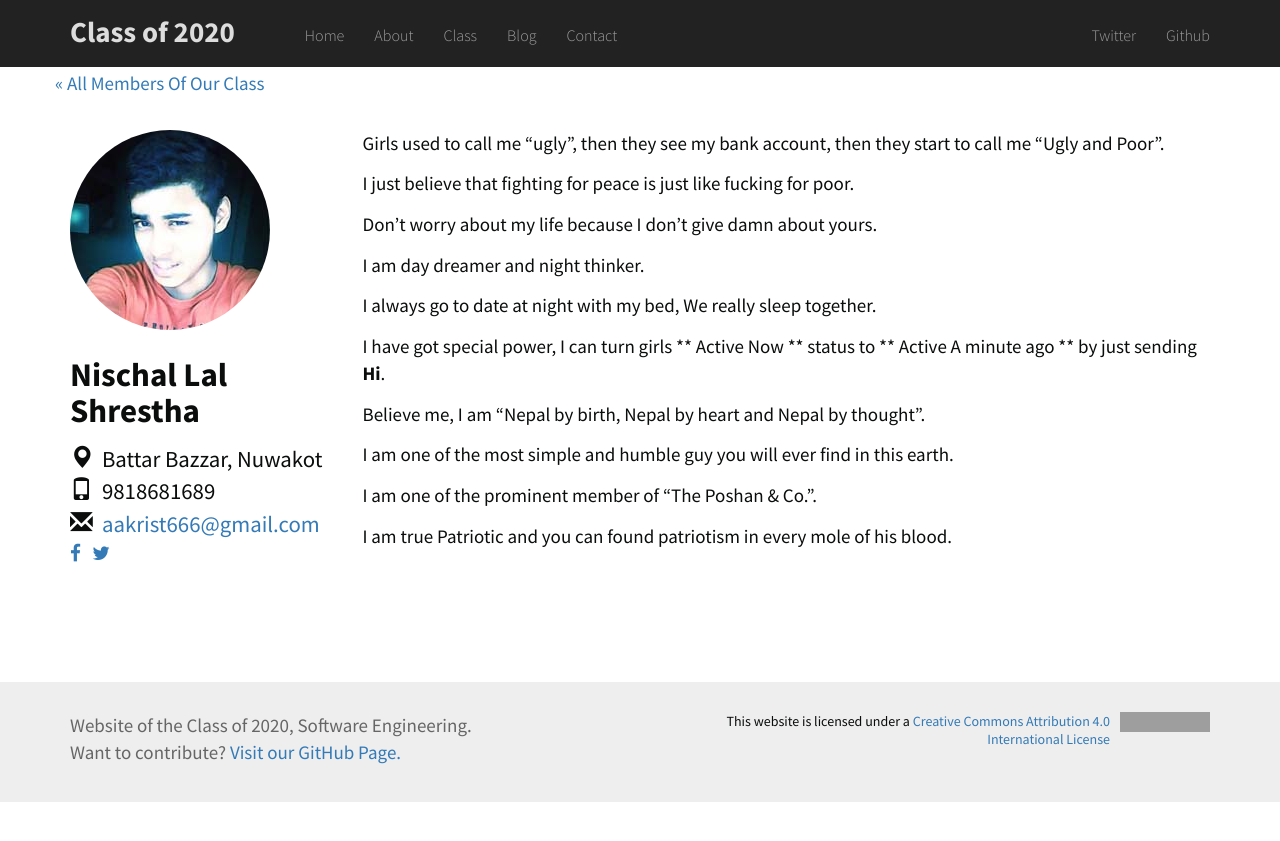
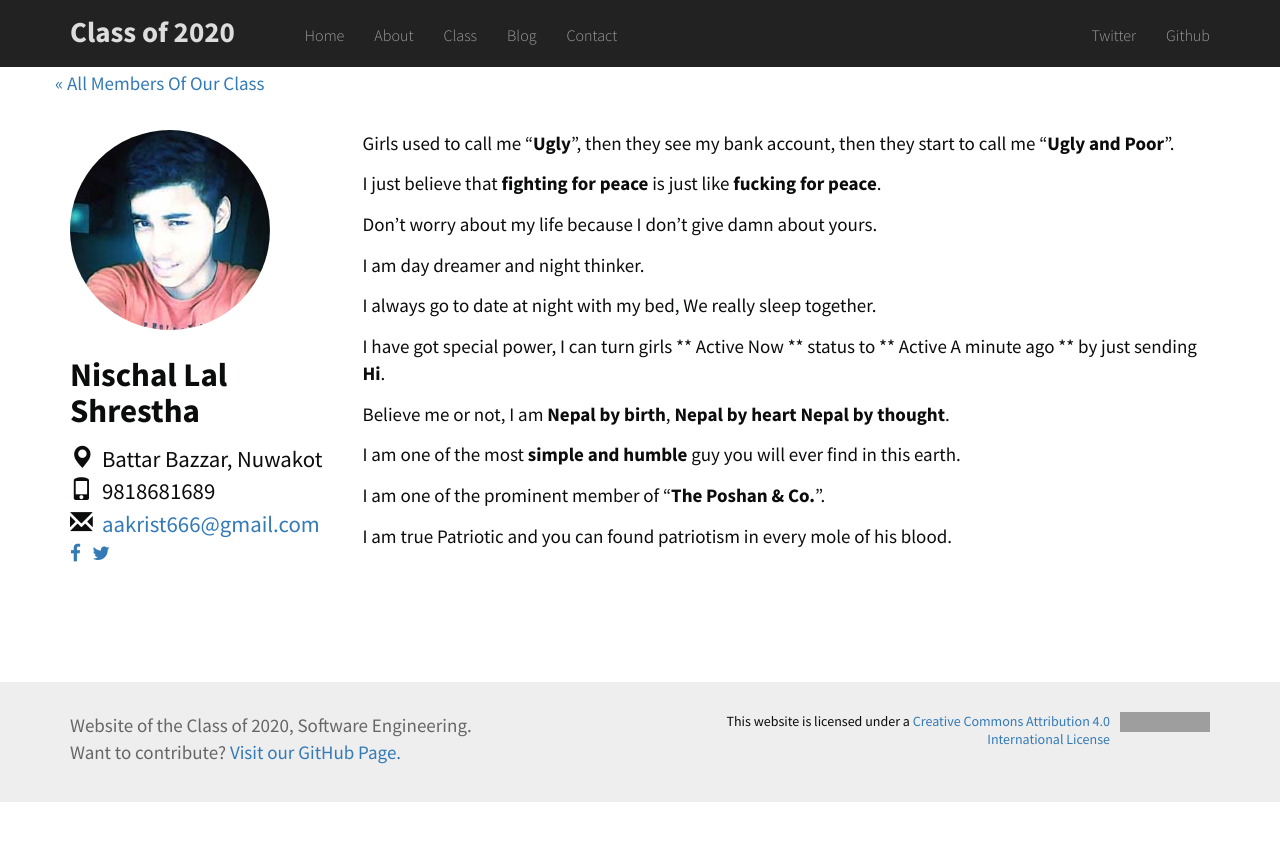
Before and after one commit to Classof2020/classof2020.github.io, a Jekyll site: the page built from _class/nischal_shrestha.md, in a window 1280 px wide. Shown: the top 841 px of the page. Built offline with Jekyll 4.4.1, drawn with Linux system fonts in a browser that asks for light colours; nearby versions of some CDN libraries; grey boxes are pictures that could not be loaded.

Commit message:
##########

```diff
--- a/_class/nischal_shrestha.md
+++ b/_class/nischal_shrestha.md
@@ -12,9 +12,9 @@ instagram:
 memberid:
 layout: profile
 ---
-Girls used to call me "ugly", then they see my bank account, then they start to call me "Ugly and Poor".
+Girls used to call me "**Ugly**", then they see my bank account, then they start to call me "**Ugly and Poor**".
 
-I just believe that fighting for peace is just like fucking for poor.
+I just believe that **fighting for peace** is just like **fucking for peace**.
 
 Don't worry about my life because I don't give damn about yours.
 
@@ -26,10 +26,13 @@ I have got special power, I can turn girls ** Active Now ** status to ** Active
 
 
 
-Believe me, I am  "Nepal by birth, Nepal by heart and Nepal by thought".
+Believe me or not,
+I am  **Nepal by birth**,
+			**Nepal by heart**
+				**Nepal by thought**.
 
-I am one of the most simple and humble guy you will ever find in this earth.
+I am one of the most **simple and humble** guy you will ever find in this earth.
 
-I am one of the prominent member of "The Poshan & Co.".
+I am one of the prominent member of "**The Poshan & Co.**".
 
 I am true Patriotic and you can found patriotism in every mole of his blood.
```
